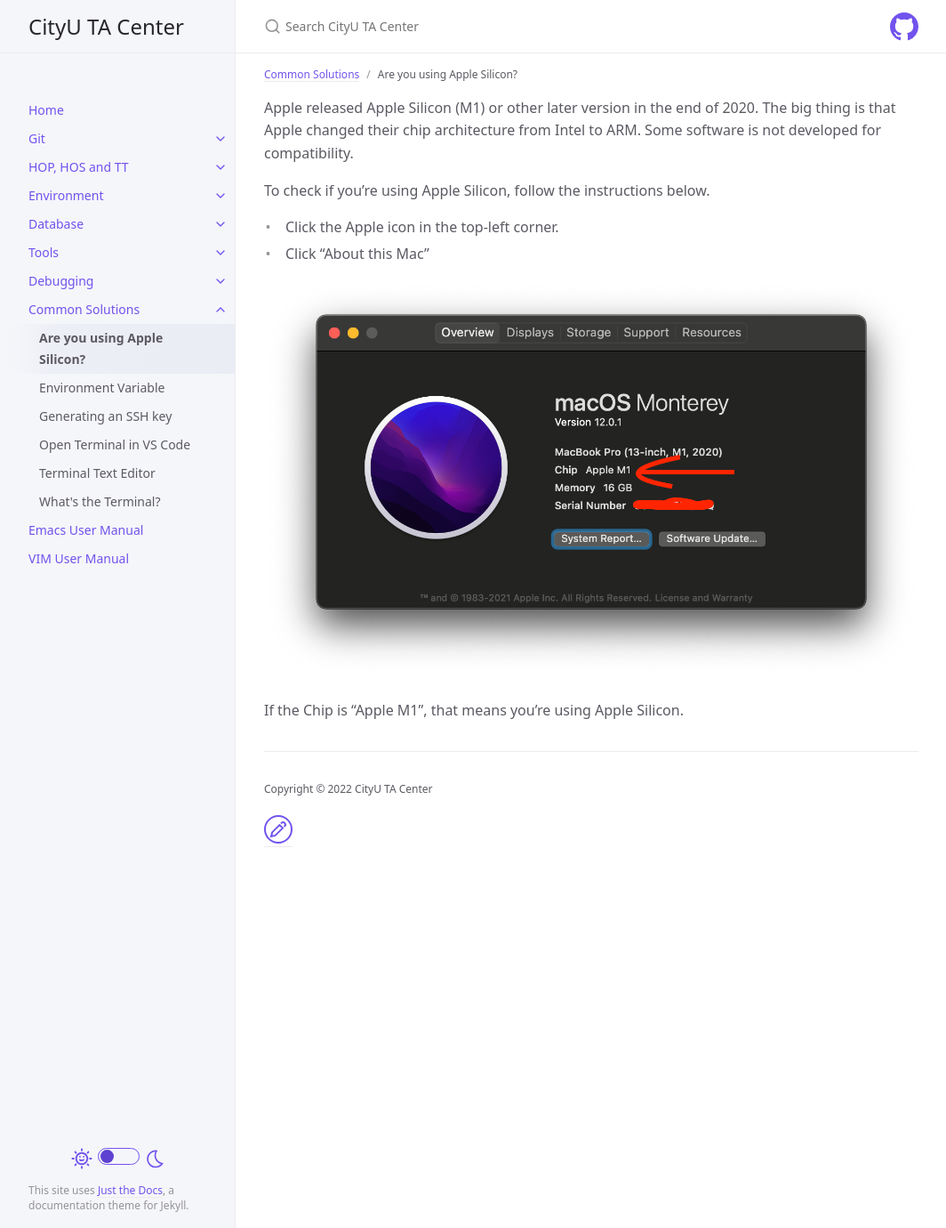
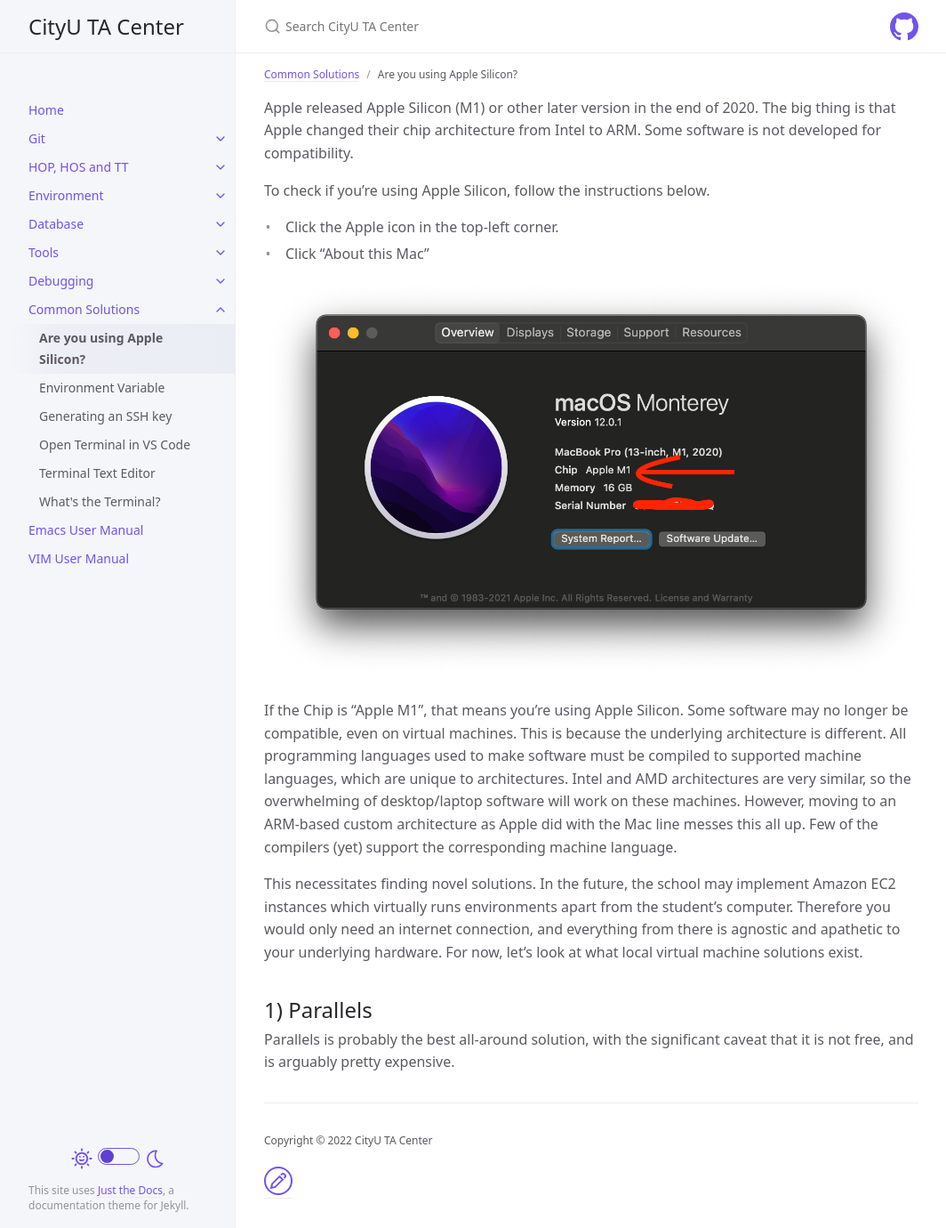
Before and after one commit to thomasthaddeus/cityuseattle.github.io, a Jekyll site: the page built from docs/common/apple_m1.md, in a window 1280 px wide and 1380 px high. Shown: the whole window at 89% size, without its empty margins (107-1171 px from the left). Built offline with Jekyll 4.4.1, drawn with Linux system fonts in a browser that asks for light colours.

Commit message:
Intermediate update on virtualization solutions

```diff
--- a/docs/common/apple_m1.md
+++ b/docs/common/apple_m1.md
@@ -6,7 +6,6 @@ parent: Common Solutions
 
 Apple released Apple Silicon (M1) or other later version in the end of 2020. The big thing is that Apple changed their chip architecture from Intel to ARM. Some software is not developed for compatibility.
 
-
 To check if you're using Apple Silicon, follow the instructions below.
 
 * Click the Apple icon in the top-left corner.
@@ -14,4 +13,10 @@ To check if you're using Apple Silicon, follow the instructions below.
 
 ![applem1](/assets/images/common/apple_m1/applem1.png)
 
-If the Chip is "Apple M1", that means you're using Apple Silicon.
+If the Chip is "Apple M1", that means you're using Apple Silicon. Some software may no longer be compatible, even on virtual machines. This is because the underlying architecture is different. All programming languages used to make software must be compiled to supported machine languages, which are unique to architectures. Intel and AMD architectures are very similar, so the overwhelming of desktop/laptop software will work on these machines. However, moving to an ARM-based custom architecture as Apple did with the Mac line messes this all up. Few of the compilers (yet) support the corresponding machine language.
+
+This necessitates finding novel solutions. In the future, the school may implement Amazon EC2 instances which virtually runs environments apart from the student's computer. Therefore you would only need an internet connection, and everything from there is agnostic and apathetic to your underlying hardware. For now, let's look at what local virtual machine solutions exist.
+
+## 1) Parallels
+
+Parallels is probably the best all-around solution, with the significant caveat that it is not free, and is arguably pretty expensive.
```
